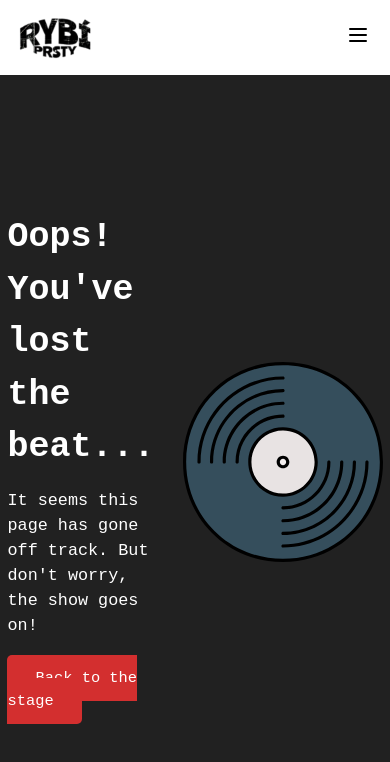
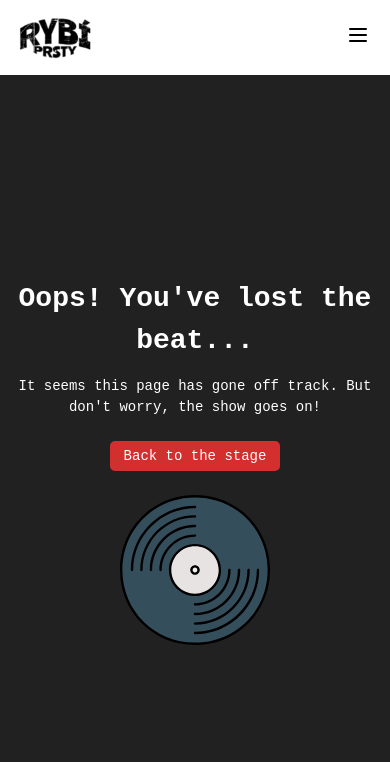
Before and after one commit to ilya496/rybiprsty, a React (Vite) app: page /about in a window 390 px wide. Shown: the top 762 px of the page. Built offline with nearby package versions, Linux system fonts and the light colour scheme.

Commit message:
vic responsivity

```diff
--- a/src/scss/components/_countdown.scss
+++ b/src/scss/components/_countdown.scss
@@ -28,9 +28,6 @@
     flex-direction: column;
     justify-content: center;
     align-items: center;
-    // aspect-ratio: 1 / 1;
-    // width: 100%;
-    // min-width: 70px;
   }
 
   &__value {
@@ -44,3 +41,15 @@
     color: #e0e0e0;
   }
 }
+
+@media (max-width: $breakpoint-xs) {
+  .countdown {
+    grid-template-columns: repeat(2, 1fr);
+    gap: 0.625rem;
+    padding: 0.625rem;
+  }
+
+  .countdown__segment {
+    padding: 0.5rem;
+  }
+}
--- a/src/scss/layout/_not-found.scss
+++ b/src/scss/layout/_not-found.scss
@@ -42,3 +42,38 @@
 .not-found__vinyl {
   width: 200px;
 }
+
+@media (max-width: $breakpoint-sm) {
+  .not-found__content {
+    max-width: 100%;
+  }
+
+  .not-found__title {
+    font-size: 2rem;
+  }
+
+  .not-found__message {
+    font-size: 1rem;
+  }
+
+  .not-found__cta {
+    font-size: 1rem;
+    padding: 0.5rem 1rem;
+  }
+
+  .not-found__vinyl {
+    width: 150px;
+  }
+}
+
+@media (max-width: $breakpoint-xs) {
+  .not-found {
+    flex-direction: column;
+  }
+
+  .not-found__content {
+    margin-right: 0;
+    margin-bottom: 2rem;
+    text-align: center;
+  }
+}
```
Also changed, not shown: 4 other files (tests, documents, lock files or other folders).
